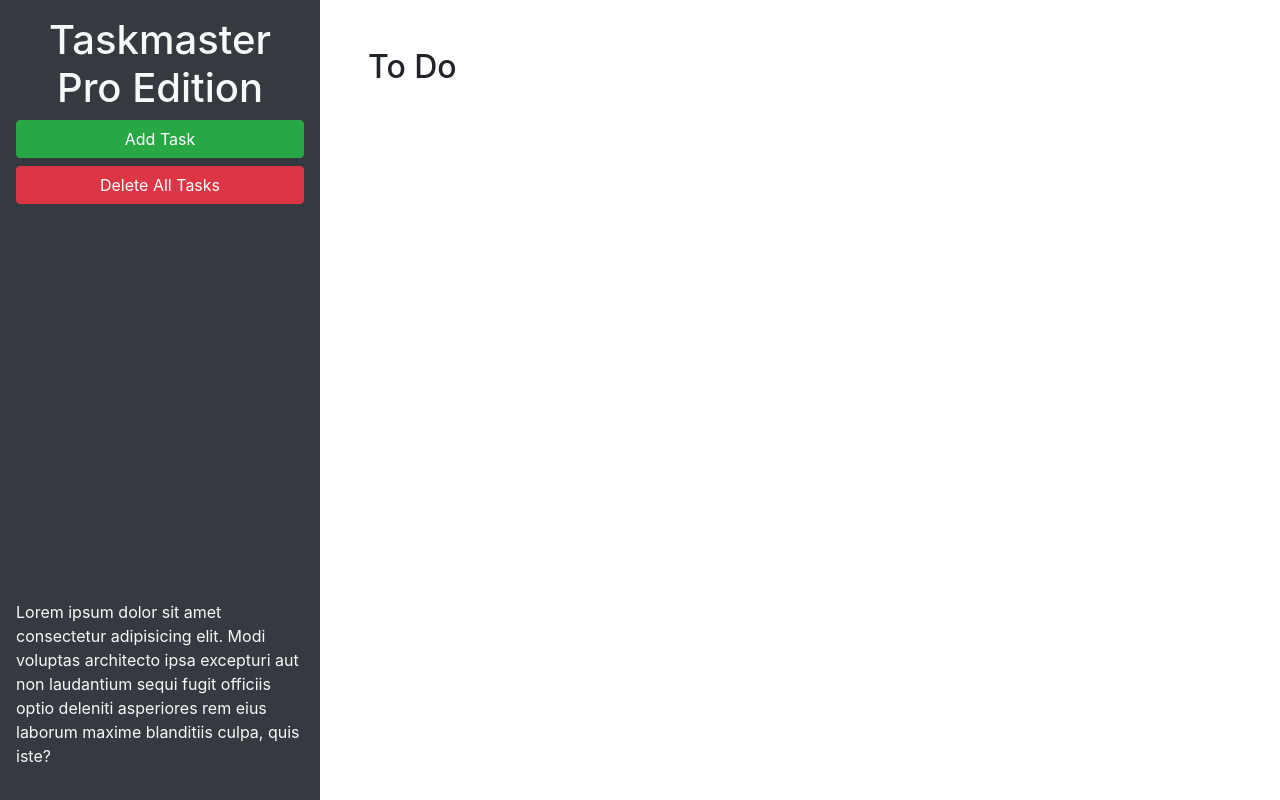
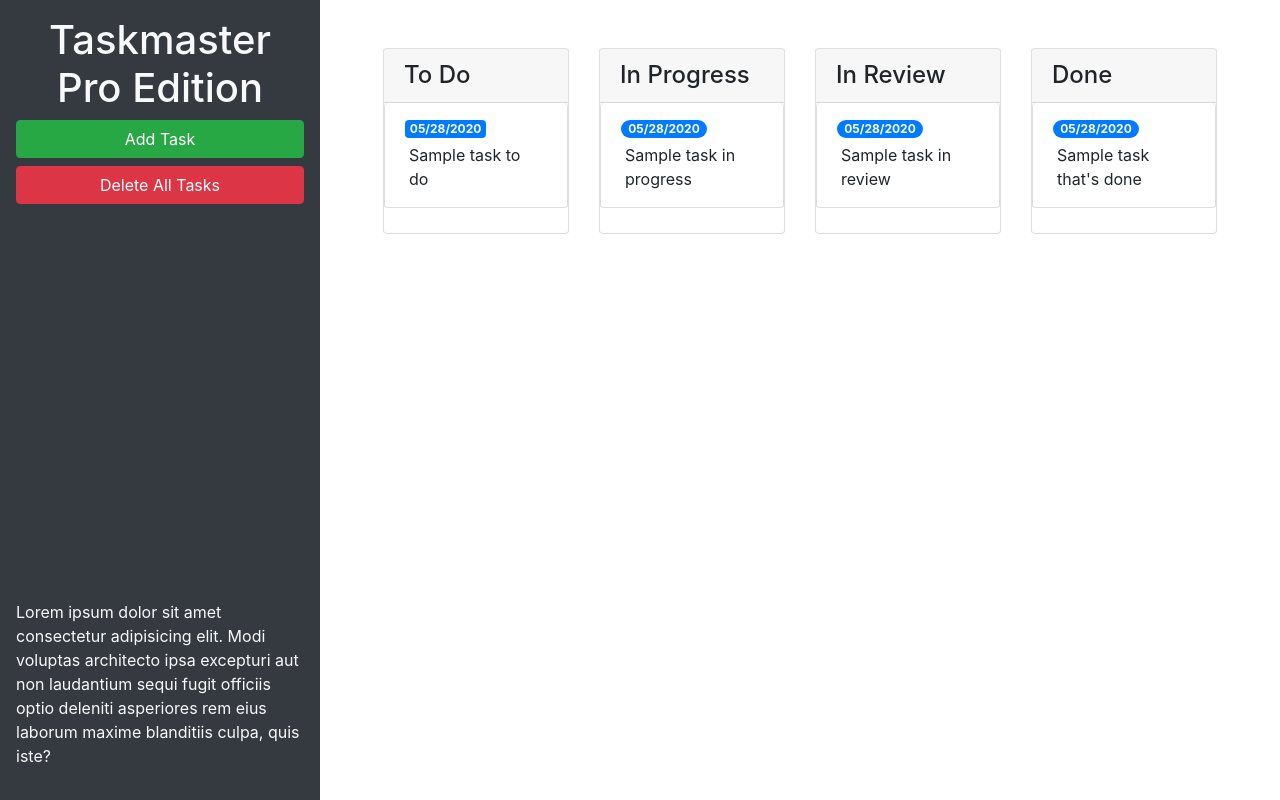
Before and after one commit to robertth7/taskmaster-pro, a plain HTML site: page taskmaster-starter/index.html in a window 1280 px wide. Drawn offline with nearby package versions, Linux system fonts and the light colour scheme.

Commit message:
grid system and UI components

```diff
--- a/taskmaster-starter/index.html
+++ b/taskmaster-starter/index.html
@@ -24,9 +24,67 @@
       </p>
     </header>
     <main class="col-12 col-lg-9">
-      <div class="m-5">
-        <h2>To Do</h2>
-        <ul id="list-toDo" class="list-group"> </ul>
+      <div class="m-5 row justify-content-around">
+        <!-- to do start -->
+        <div class="col-12 col-md-6 col-xl-3 mb-3">
+          <div class="card">
+            <h4 class="card-header">
+              To Do
+            </h4>
+            <ul id="list-toDo" class="list-group">
+              <li class="list-group-item">
+                <span class="badge badge-primary bade-pill">05/28/2020</span>
+                <p class="m-1">Sample task to do</p>
+              </li>
+            </ul>
+          </div>
+        </div>
+        <!-- to do end -->
+        <!-- in progress start -->
+        <div class="col-12 col-md-6 col-xl-3 mb-3">
+          <div class="card">
+            <h4 class="card-header">
+              In Progress
+            </h4>
+            <ul id="list-inProgress" class="list-group">
+              <li class="list-group-item">
+                <span class="badge badge-primary badge-pill">05/28/2020</span>
+                <p class="m-1">Sample task in progress</p>
+              </li>
+            </ul>
+          </div>
+        </div>
+        <!-- in progress end -->
+        <!-- in review start -->
+        <div class="col-12 col-md-6 col-xl-3 mb-3">
+          <div class="card">
+            <h4 class="card-header">
+              In Review
+            </h4>
+            <ul id="list-inReview" class="list-group">
+              <li class="list-group-item">
+                <span class="badge badge-primary badge-pill">05/28/2020</span>
+                <p class="m-1">Sample task in review</p>
+              </li>
+            </ul>
+          </div>
+        </div>
+        <!-- in review end -->
+        <!-- done start -->
+        <div class="col-12 col-md-6 col-xl-3 mb-3">
+          <div class="card">
+            <h4 class="card-header">
+              Done
+            </h4>
+            <ul id="list-done" class="list-group">
+              <li class="list-group-item">
+                <span class="badge badge-primary badge-pill">05/28/2020</span>
+                <p class="m-1">Sample task that's done</p>
+              </li>
+            </ul>
+          </div>
+        </div>
+        <!-- done end -->
       </div>
     </main>
   </div>
@@ -46,11 +104,11 @@
           <form>
             <div class="form-group">
               <label for="modalTaskDescription">Task description</label>
-              <textarea id="modalTaskDescription" rows="3"></textarea>
+              <textarea id="modalTaskDescription" rows="3" class="form-control"></textarea>
             </div>
             <div class="form-group">
               <label for="modalDueDate">Due date</label>
-              <input type="text" id="modalDueDate" placeholder="mm/dd/yyyy" autocomplete="off" />
+              <input type="text" class="form-control" id="modalDueDate" placeholder="mm/dd/yyyy" autocomplete="off" />
             </div>
           </form>
         </div>
```
